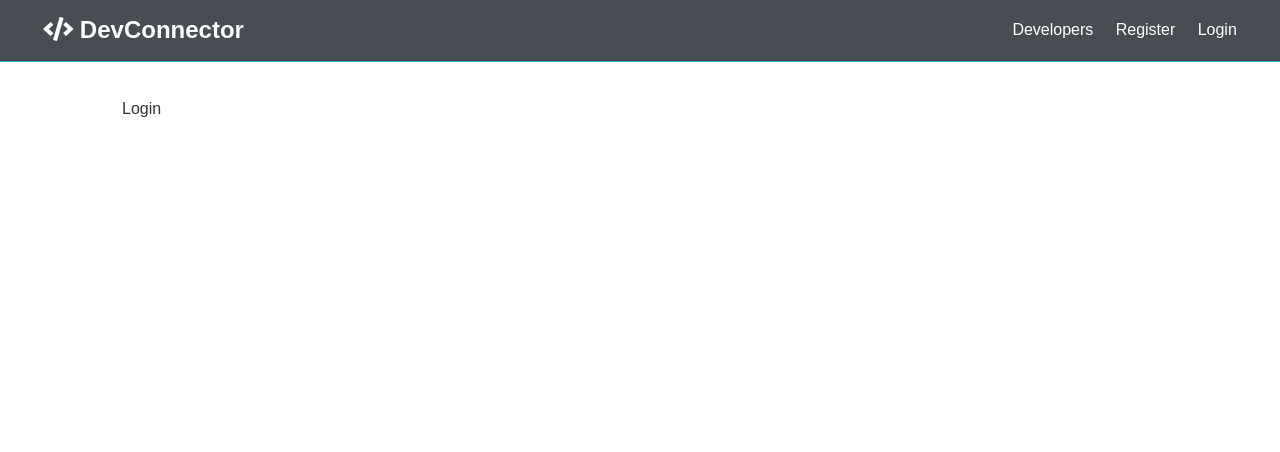
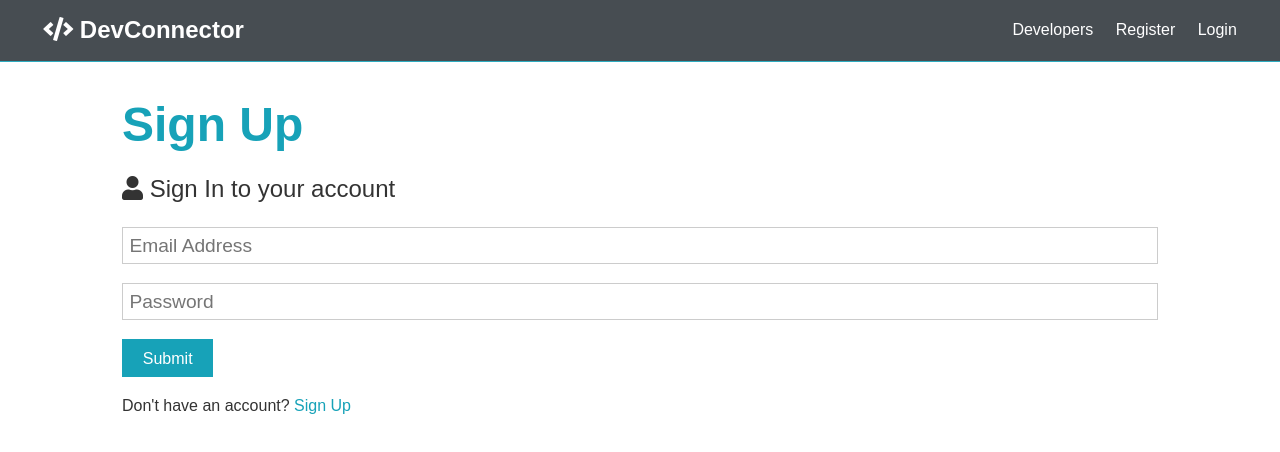
Before and after one commit to habiba1997/social-network, a React (Create React App) app in the folder client/: page /login in a window 1280 px wide. Shown: the top 452 px of the page. Built offline with nearby package versions, Linux system fonts and the light colour scheme.

Commit message:
using axios to create login and register pages

```diff
--- a/client/src/components/auth/Login.js
+++ b/client/src/components/auth/Login.js
@@ -1,9 +1,72 @@
-import React from 'react';
+import React, { useState } from 'react';
+import axios from 'axios';
+import { Link } from 'react-router-dom';
 
 export const Login = () => {
-  return (
-    <section className='container'>
-      <div>Login</div>
-    </section>
-  );
+ //use state variable scan be accessed from anywhere
+ const [loginData, setLoginData] = useState({
+  email: '',
+  password: ''
+});
+
+const { email, password } = loginData;
+
+// to be use on every field
+const onChange = (e) =>
+setLoginData({ ...loginData, [e.target.name]: e.target.value });
+
+const onSubmit = async (e) => {
+  e.preventDefault();
+    const login = { email, password };
+    try {
+      const config = {
+        headers: {
+          'Content-Type': 'application/json',
+          'Access-Control-Allow-Origin': '*',
+        },
+        crossDomain: true,
+      };
+      const body = JSON.stringify(login);
+      const res = await axios.post('/auth', body, config);
+      console.log(res.data);
+    } catch (e) {
+      console.log(e.response.data);
+    }
 };
+
+
+return (
+  <section className='container'>
+    <h1 className='large text-primary'>Sign Up</h1>
+    <p className='lead'>
+      <i className='fas fa-user'></i> Sign In to your account
+    </p>
+    <form className='form' onSubmit={(e) => onSubmit(e)}>
+      <div className='form-group'>
+        <input
+          type='email'
+          placeholder='Email Address'
+          name='email'
+          value={email}
+          onChange={(e) => onChange(e)}
+          required
+        />
+      </div>
+      <div className='form-group'>
+        <input
+          type='password'
+          placeholder='Password'
+          name='password'
+          minLength='6'
+          value={password}
+          onChange={(e) => onChange(e)}
+        />
+      </div>
+      <input type='submit' className='btn btn-primary' />
+    </form>
+    <p className='my-1'>
+      Don't have an account? <Link to='/register'>Sign Up</Link>
+    </p>
+  </section>
+);
+};
--- a/client/src/components/auth/Register.js
+++ b/client/src/components/auth/Register.js
@@ -1,4 +1,6 @@
 import React, { useState } from 'react';
+import axios from 'axios';
+import{Link} from 'react-router-dom';
 
 export const Register = () => {
   //use state variable scan be accessed from anywhere
@@ -14,12 +16,28 @@
   // to be use on every field
   const onChange = (e) =>
     setFormData({ ...formData, [e.target.name]: e.target.value });
-  const onSubmit = (e) => {
+
+  const onSubmit = async (e) => {
     e.preventDefault();
     if (password !== password2) {
       console.log('Passwords donot match');
+    } else {
+      const newUser = { name, email, password };
+      try {
+        const config = {
+          headers: {
+            'Content-Type': 'application/json',
+            'Access-Control-Allow-Origin': '*',
+          },
+          crossDomain: true,
+        };
+        const body = JSON.stringify(newUser);
+        const res = await axios.post('/user', body, config);
+        console.log(res.data);
+      } catch (e) {
+        console.log(e.response.data);
+      }
     }
-    console.log(formData);
   };
 
   return (
@@ -76,7 +94,7 @@
         <input type='submit' className='btn btn-primary' value='Register' />
       </form>
       <p className='my-1'>
-        Already have an account? <a href='login.html'>Sign In</a>
+        Already have an account? <Link to='/login'>Sign In</Link>
       </p>
     </section>
   );
```
